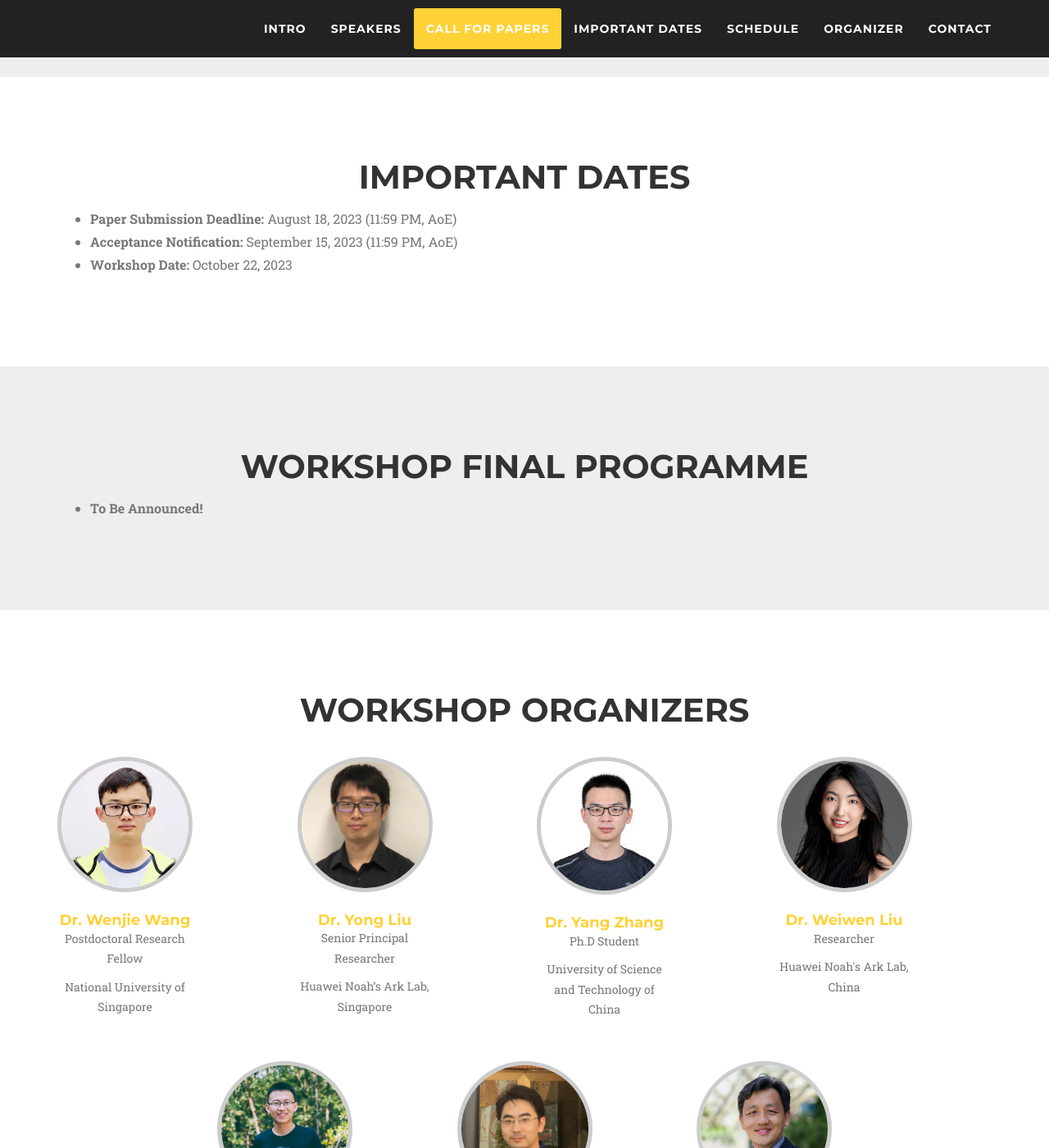
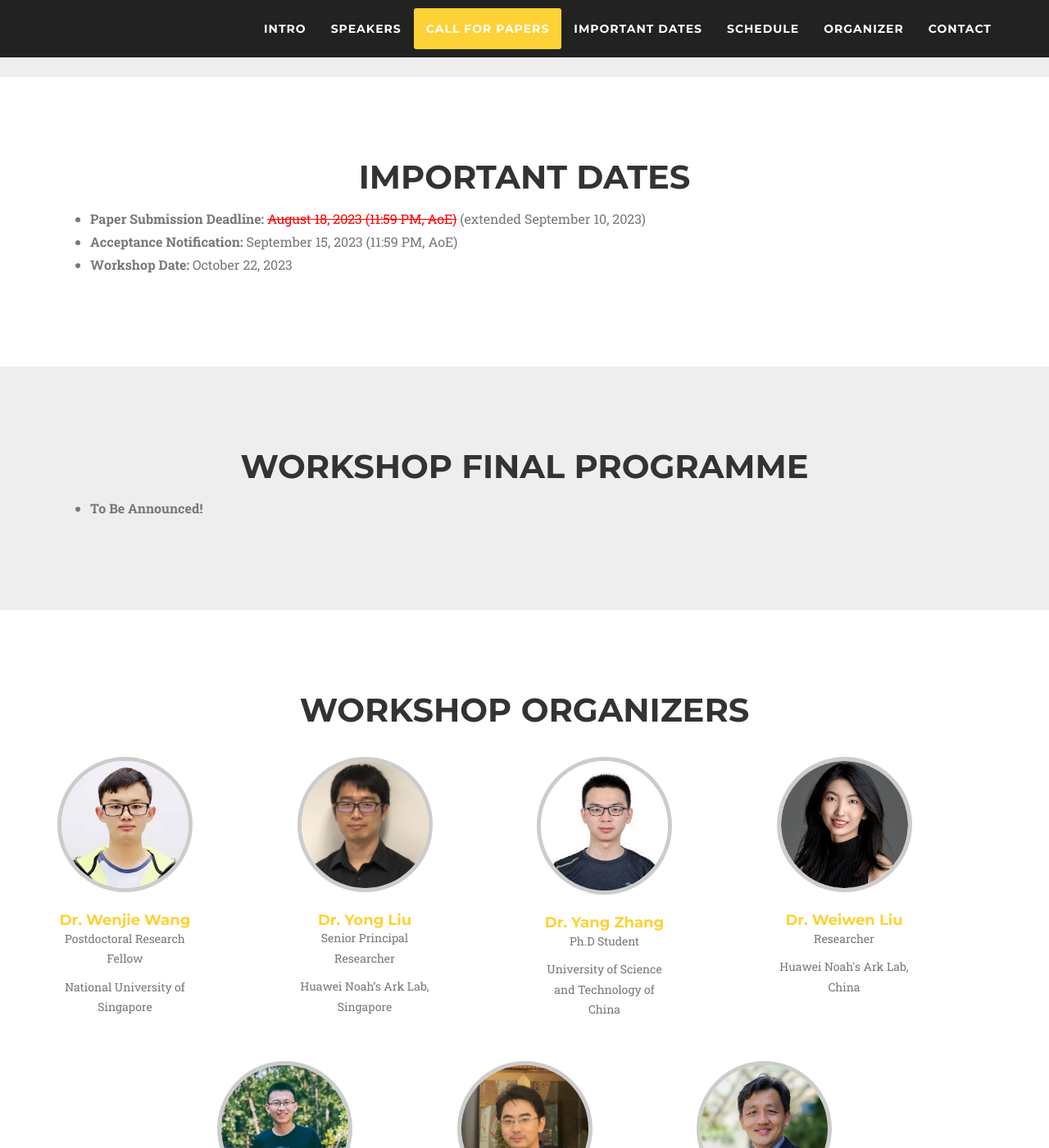
Before and after one commit to generative-rec/generative-rec.github.io, a Jekyll site: the page built from index.md, in a window 1280 px wide and 1400 px high, scrolled down 2201 px. Shown: the whole window at 82% size. Built offline with Jekyll 4.4.1, drawn with Linux system fonts in a browser that asks for light colours; nearby versions of some CDN libraries; some web fonts are replaced.

Commit message:
Update dates.html

```diff
--- a/_includes/dates.html
+++ b/_includes/dates.html
@@ -1,3 +1,14 @@
+<!DOCTYPE html>
+<html>
+<head>
+  <style>
+    del {
+      text-decoration: line-through; /* 添加横线 */
+      color: red; /* 设置文本颜色 */
+    }
+  </style>
+</head>
+<body>
 <section id="dates" class={{ include.class }}>
   <div class="container">
     <div class="row">
@@ -9,7 +20,7 @@
     <div class="row text-justify">
       <div class="col-md-12">
         <ul class="large text-muted">
-          <li><b>Paper Submission Deadline:</b> August 18, 2023 (11:59 PM, AoE)</li>
+          <li><b>Paper Submission Deadline:</b> <del>August 18, 2023 (11:59 PM, AoE)</del> (extended September 10, 2023) </li>
           <li><b>Acceptance Notification:</b> September 15, 2023 (11:59 PM, AoE)</li>
           <li><b>Workshop Date:</b> October 22, 2023</li>
         </ul>
@@ -17,3 +28,5 @@
     </div>
   </div>
 </section>
+</body>
+</html>
```
